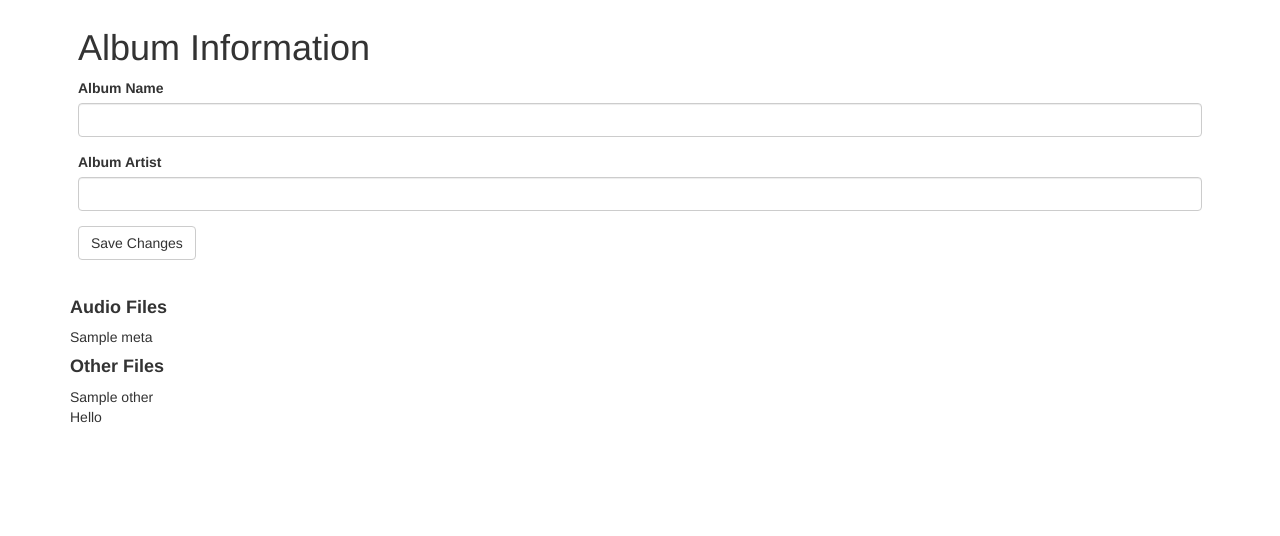
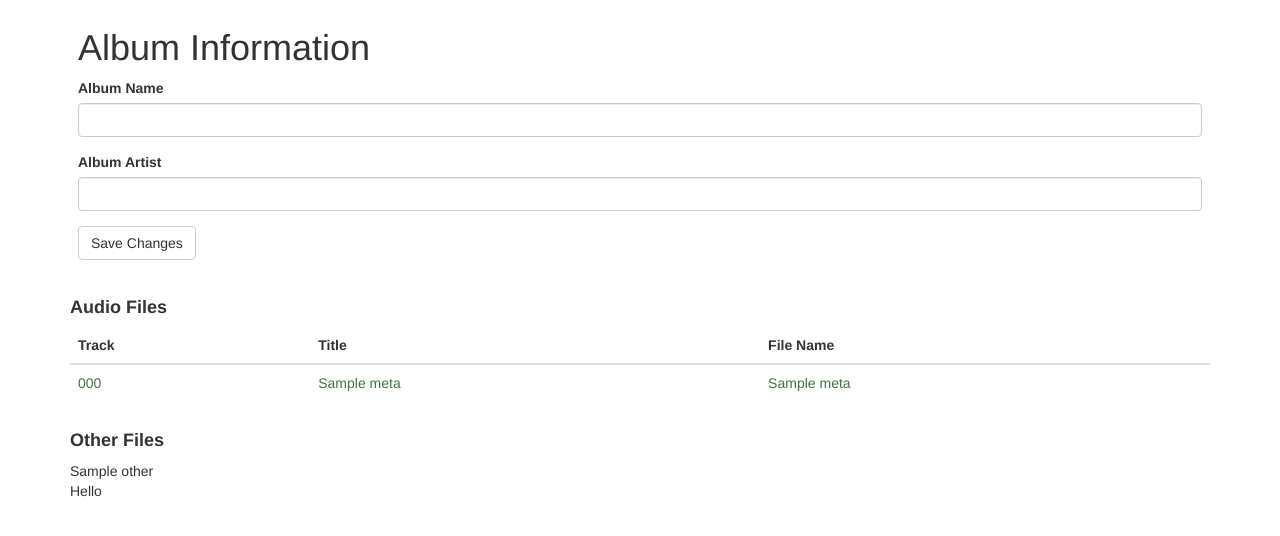
Before and after one commit to jjsutula/phile-tag, a Flask app: template app/templates/files.html in a window 1280 px wide. Shown: the part 73-609 px from the top of the page. Run offline with Flask 2, Linux system fonts and the light colour scheme; the template is opened without the code that fills it: values that come from a table or form of the project are taken from there, most other values are stand-ins (such as "Sample title", 1, 10 or a date in 2020); some libraries are stand-ins or nearby versions.

Commit message:
Put file results in a table and format it so that files not in the main album or album arsists are green

```diff
--- a/app/templates/files.html
+++ b/app/templates/files.html
@@ -15,16 +15,30 @@
 
 
 <p class="header"><h4><b>Audio Files</b></h4></p>
-  {% for fl in meta_list %}
-    <div class="post">
-      {{ fl['name'] }}
-    </div>
-{#    {% if not loop.last %}
-      <hr>
-    {% endif %} #}
-  {% endfor %}
+<table class="table table-hover">
+  <thead>
+    <th scope="col">Track</th>
+    <th scope="col">Title</th>
+    <th scope="col">File Name</th>
+  </thead>
+  <tbody>
+    {% for fl in meta_list %}
+      <tr>
+        {% if 'different' in fl %}
+          <td><p class="text-primary">{{ fl['tracknumber'] }}</p></td>
+          <td><p class="text-primary">{{ fl['title'] }}</p></td>
+          <td><p class="text-primary">{{ fl['name'] }}</p></td>
+        {% else %}
+          <td><p class="text-success">{{ fl['tracknumber'] }}</p></td>
+          <td><p class="text-success">{{ fl['title'] }}</p></td>
+          <td><p class="text-success">{{ fl['name'] }}</p></td>
+        {% endif %}
+      </tr>
+    {% endfor %}
+  </tbody>
+</table>
 
-  <p class="header"><h4><b>Other Files</b></h4></p>
+<p class="header"><h4><b>Other Files</b></h4></p>
   {% for other in other_files %}
     <div class="post">
       {{ other['name'] }}
```
